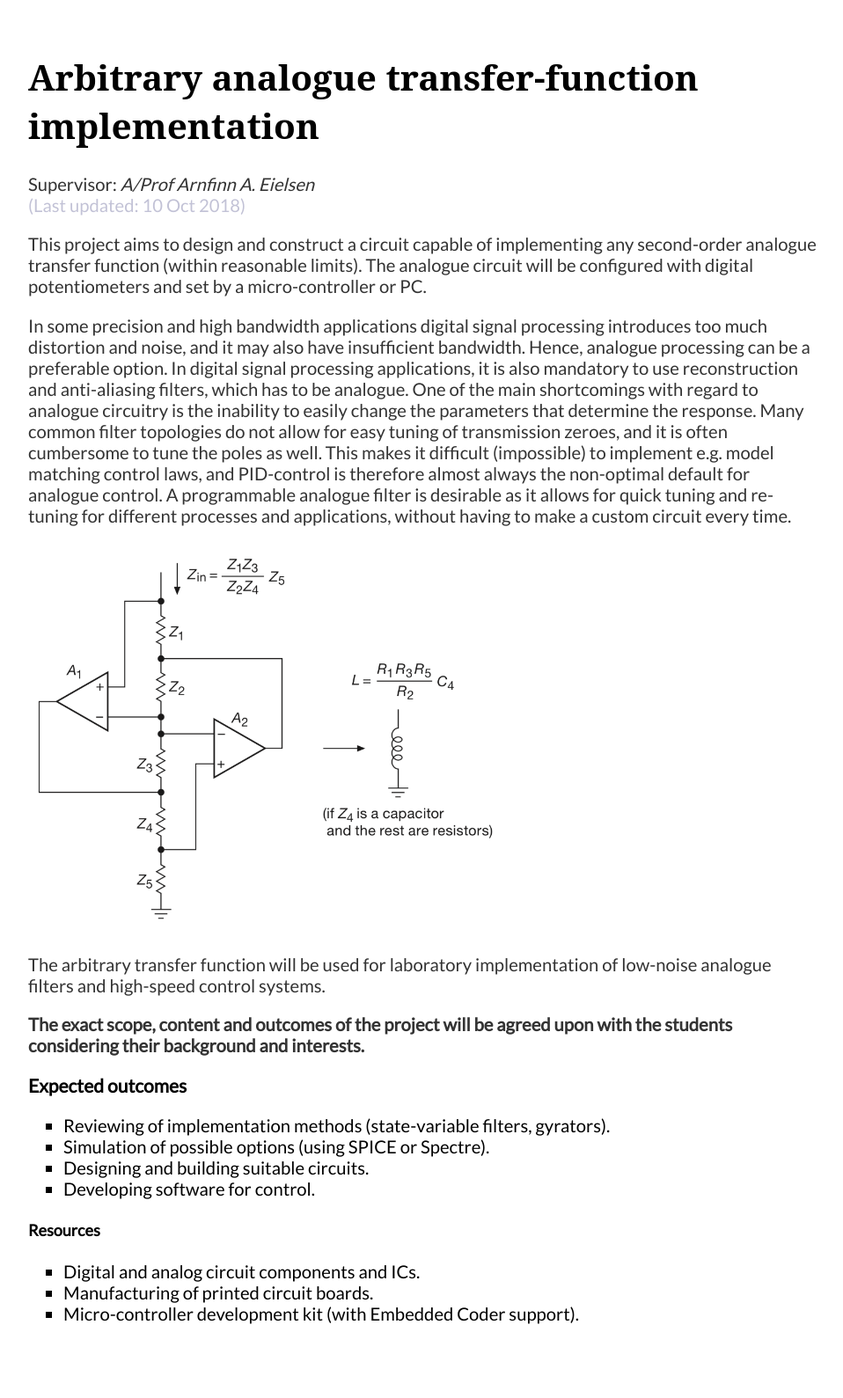
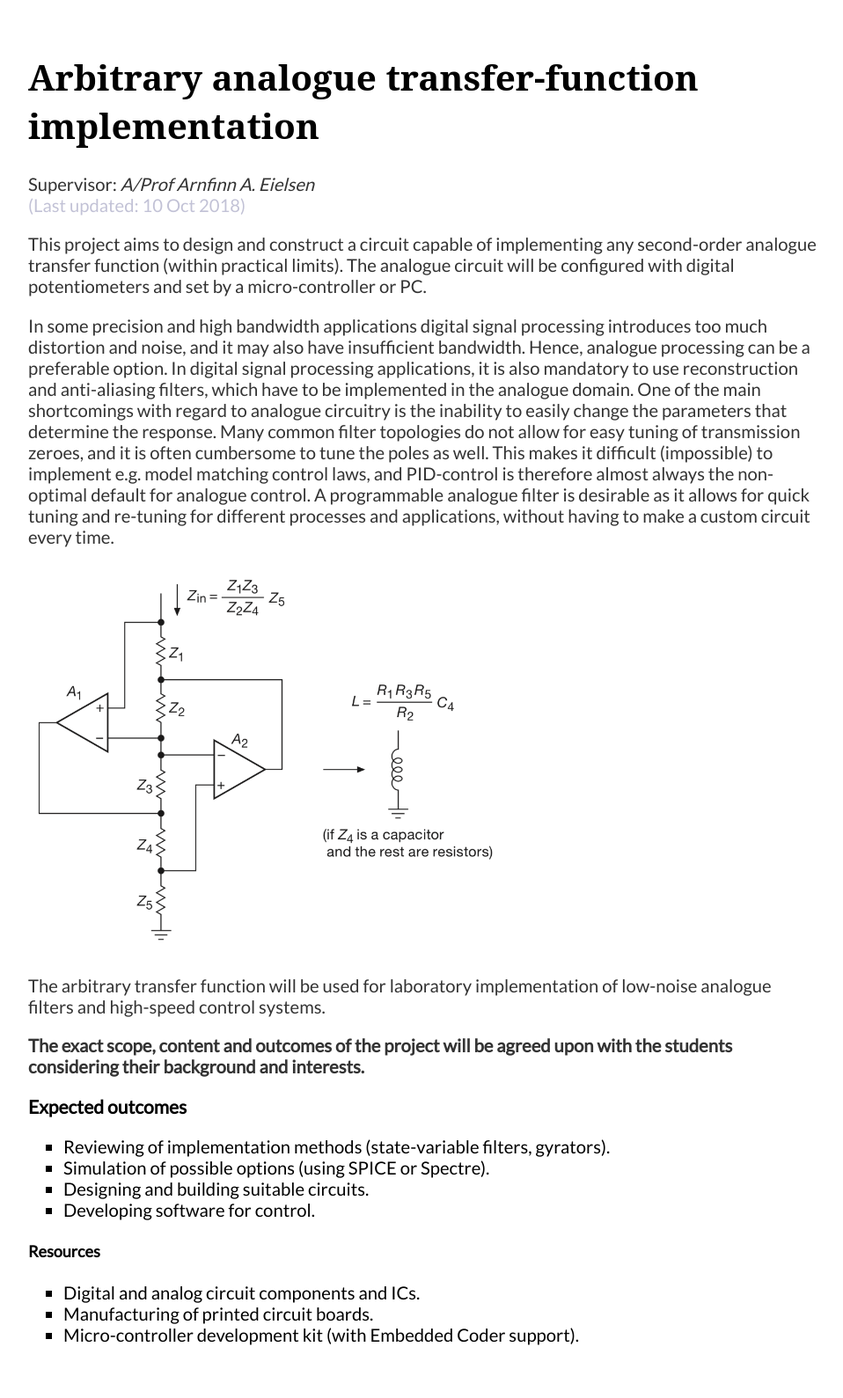
Before and after one commit to eielsen/eielsen.github.io, a Jekyll site: the page built from _posts/2018-10-10-analogue-filter.md, in a window 1280 px wide. Shown: the whole page at 88% size, without its empty margins (160-1118 px from the left). Built offline with Jekyll 4.4.1, drawn with Linux system fonts in a browser that asks for light colours; some web fonts are replaced; before the commit the page ends 1565 px from its top, so only the background shows below that.

Commit message:
Update 2018-10-10-analogue-filter.md

```diff
--- a/_posts/2018-10-10-analogue-filter.md
+++ b/_posts/2018-10-10-analogue-filter.md
@@ -9,9 +9,9 @@ date: 2018-10-10
 
 [comment]: *Supervisor: Assoc. prof. Arnfinn A. Eielsen*
 
-This project aims to design and construct a circuit capable of implementing any second-order analogue transfer function (within reasonable limits). The analogue circuit will be configured with digital potentiometers and set by a micro-controller or PC.
+This project aims to design and construct a circuit capable of implementing any second-order analogue transfer function (within practical limits). The analogue circuit will be configured with digital potentiometers and set by a micro-controller or PC.
 
-In some precision and high bandwidth applications digital signal processing introduces too much distortion and noise, and it may also have insufficient bandwidth. Hence, analogue processing can be a preferable option. In digital signal processing applications, it is also mandatory to use reconstruction and anti-aliasing filters, which has to be analogue. One of the main shortcomings with regard to analogue circuitry is the inability to easily change the parameters that determine the response. Many common filter topologies do not allow for easy tuning of transmission zeroes, and it is often cumbersome to tune the poles as well. This makes it difficult (impossible) to implement e.g. model matching control laws, and PID-control is therefore almost always the non-optimal default for analogue control. A programmable analogue filter is desirable as it allows for quick tuning and re-tuning for different processes and applications, without having to make a custom circuit every time.
+In some precision and high bandwidth applications digital signal processing introduces too much distortion and noise, and it may also have insufficient bandwidth. Hence, analogue processing can be a preferable option. In digital signal processing applications, it is also mandatory to use reconstruction and anti-aliasing filters, which have to be implemented in the analogue domain. One of the main shortcomings with regard to analogue circuitry is the inability to easily change the parameters that determine the response. Many common filter topologies do not allow for easy tuning of transmission zeroes, and it is often cumbersome to tune the poles as well. This makes it difficult (impossible) to implement e.g. model matching control laws, and PID-control is therefore almost always the non-optimal default for analogue control. A programmable analogue filter is desirable as it allows for quick tuning and re-tuning for different processes and applications, without having to make a custom circuit every time.
 
 ![Gyrator (arbitrary impendance).](/images/gyrator.png "Gyrator (arbitrary impendance).")
 
```
